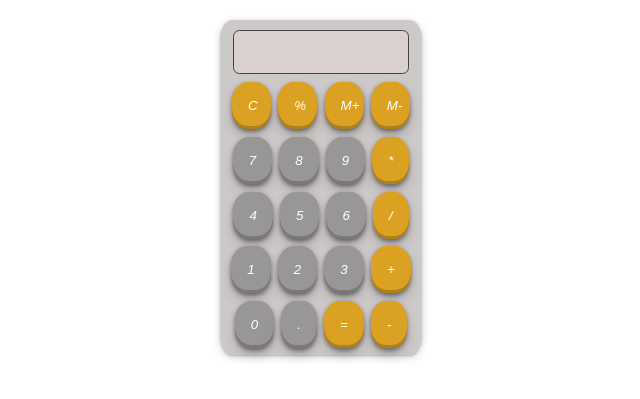
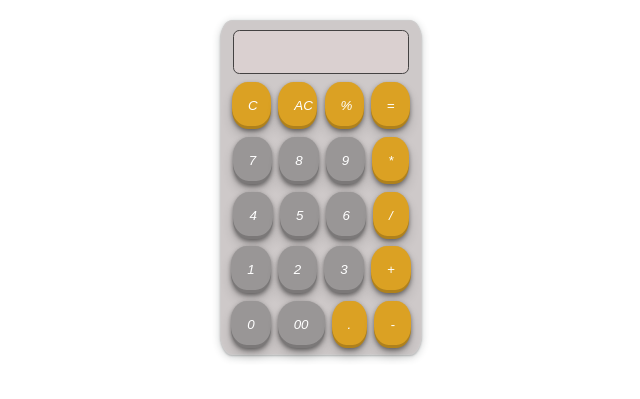
Before and after one commit to soubhagyasethy/calculator, a plain HTML site: page index.html in a window 1280 px wide. Shown: the part 61-460 px from the top of the page, without its empty margins (327-967 px from the left). Drawn offline with Linux system fonts and the light colour scheme.

Commit message:
refactor: changed button values

```diff
--- a/index.html
+++ b/index.html
@@ -15,9 +15,9 @@
         <!-- <div class="input"></div> -->
         <div class="row">
             <button class="button button-orange" style="width: 2.45rem;">C</button>
+            <button class="button button-orange" style="width: 2.45rem;">AC</button>
             <button class="button button-orange" style="width: 2.45rem;">%</button>
-            <button class="button button-orange" style="width: 2.45rem;">M+</button>
-            <button class="button button-orange" style="width: 2.45rem;">M-</button>
+            <button class="button button-orange" style="width: 2.45rem;">=</button>
         </div>
         <div class="row">
             <button class="button">7</button>
@@ -39,8 +39,8 @@
         </div>
         <div class="row">
             <button class="button">0</button>
-            <button class="button">.</button>
-            <button class="button button-orange">=</button>
+            <button class="button">00</button>
+            <button class="button button-orange">.</button>
             <button class="button button-orange">-</button>
         </div>
     </div>
```
